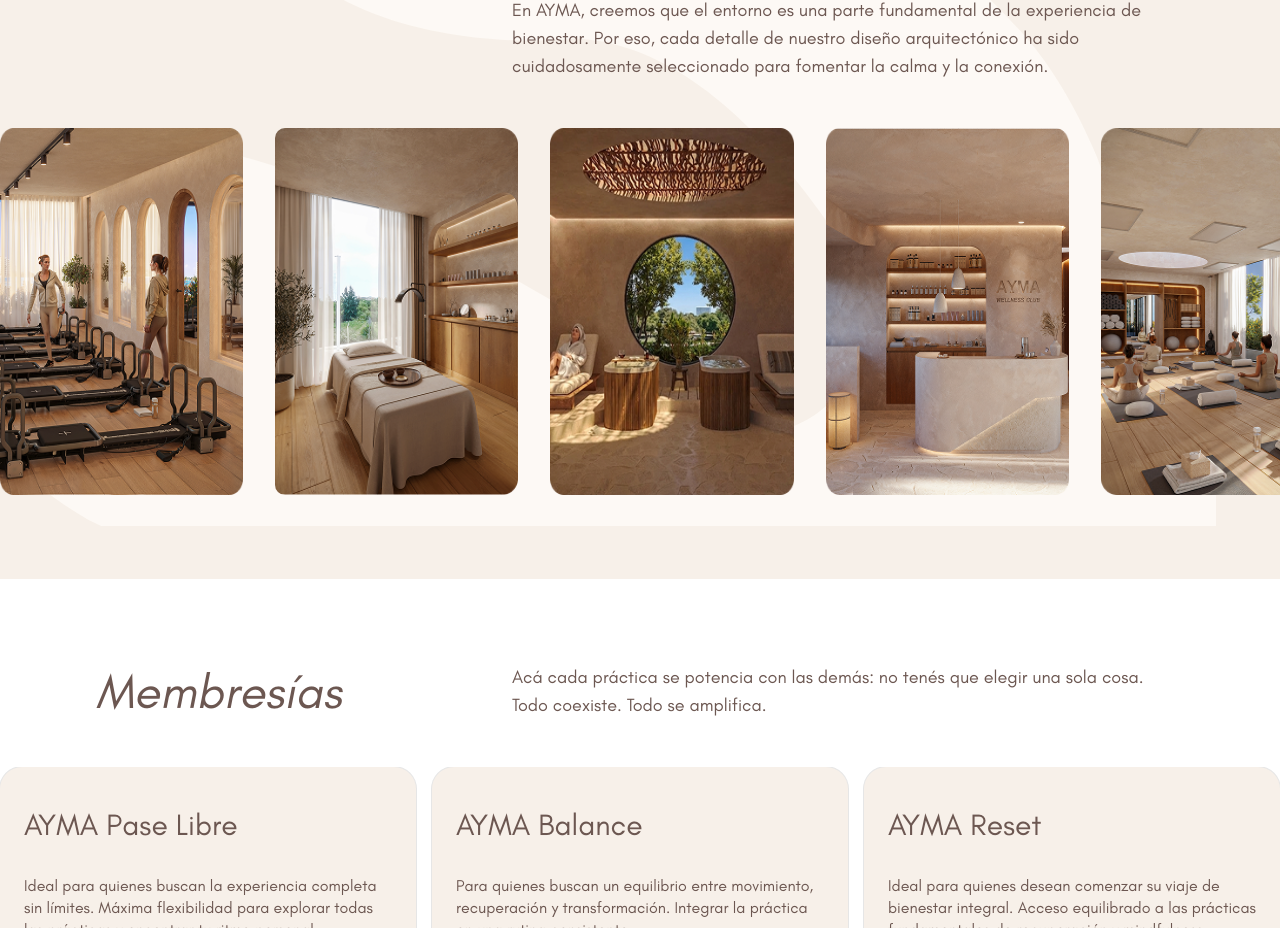
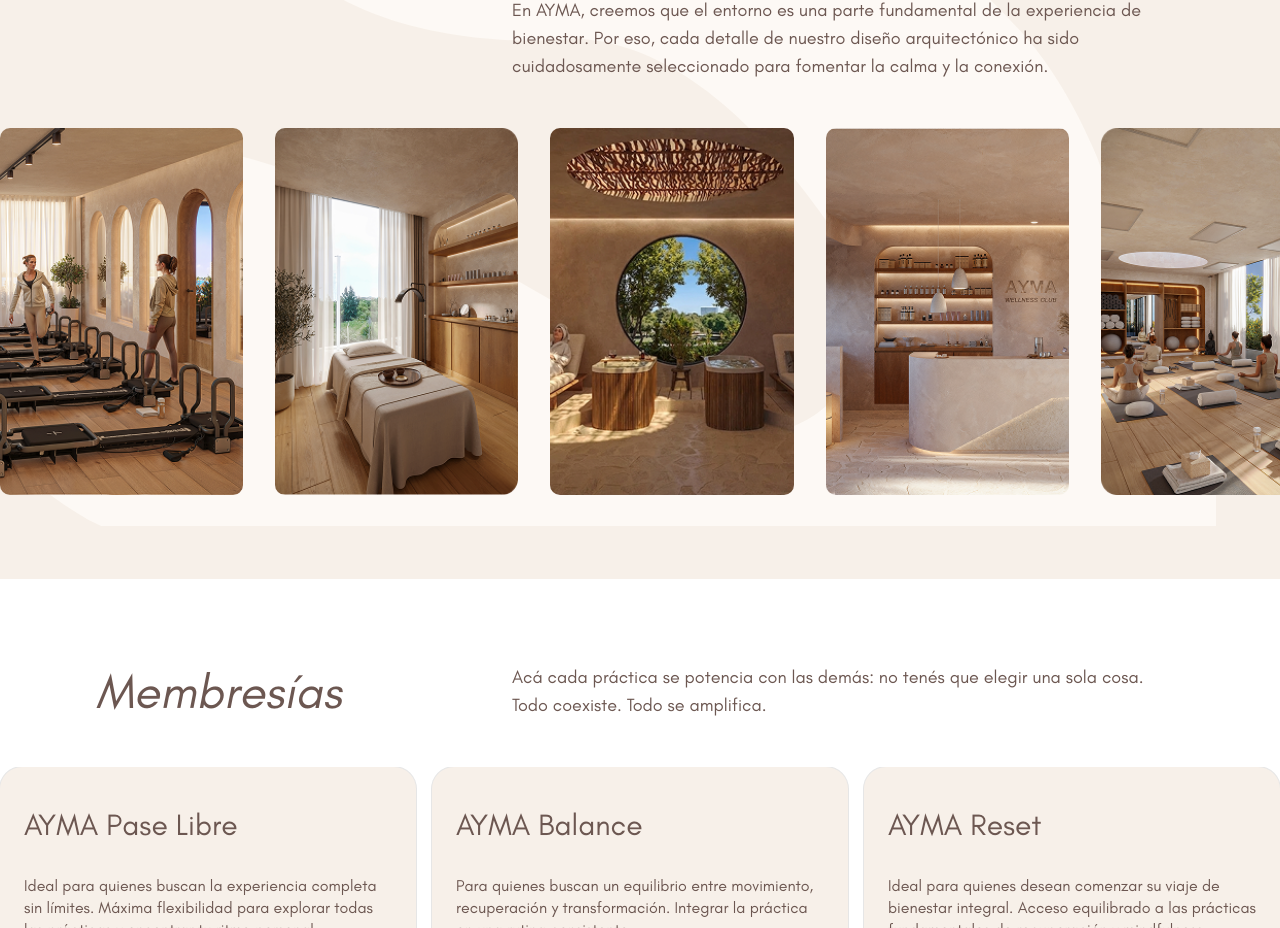
Before and after one commit to tquinteros/AYMA-landing, a Next.js app: page / in a window 1280 px wide. Shown: the part 2140-3068 px from the top of the page. Built offline with nearby package versions, Linux system fonts and the light colour scheme.

Commit message:
Update OurSpace.tsx

```diff
--- a/components/landing/OurSpace.tsx
+++ b/components/landing/OurSpace.tsx
@@ -47,7 +47,7 @@ const OurSpace = () => {
                     <CarouselContent className="items-stretch gap-4 px-5 sm:px-8 lg:px-0">
                         {ourSpaceItemsSrcImages.map((ourSpaceItemSrcImage, index) => (
                             <CarouselItem className="basis-full sm:basis-1/2 lg:basis-1/5 flex" key={index}>
-                                <Image src={ourSpaceItemSrcImage} alt="Our Space" className="w-full h-full rounded-lg" width={264} height={264} />
+                                <Image src={ourSpaceItemSrcImage} alt="Our Space" className="w-full h-full object-cover rounded-lg" width={264} height={264} />
                             </CarouselItem>
                         ))}
                     </CarouselContent>
```
